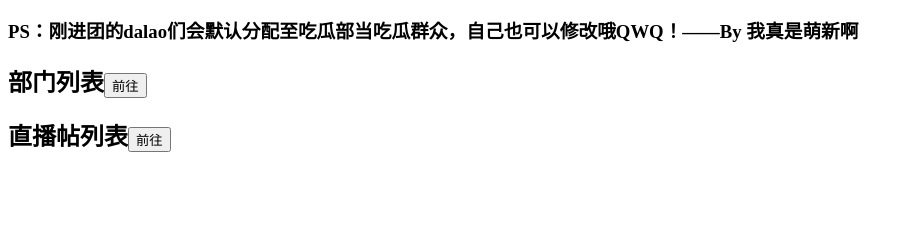
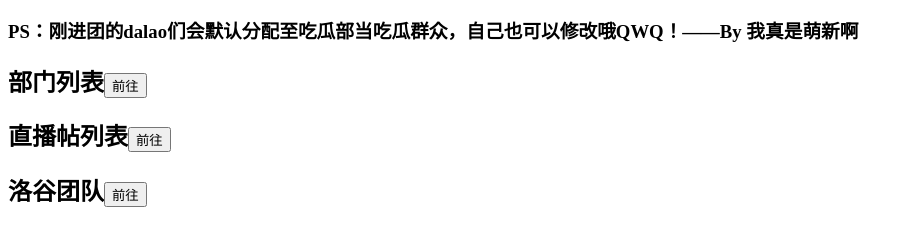
Before and after one commit to USALemon/luogulsp, a plain HTML site: page index.html in a window 1280 px wide. Shown: the part 173-418 px from the top of the page, without its empty margins (0-914 px from the left). Drawn offline with Linux system fonts and the light colour scheme.

Commit message:
Update index.html

```diff
--- a/index.html
+++ b/index.html
@@ -9,5 +9,6 @@
     <h3>PS：刚进团的dalao们会默认分配至吃瓜部当吃瓜群众，自己也可以修改哦QWQ！——By 我真是萌新啊</h3>
     <h2>部门列表<a href="/luogulsp.github.io/dep.html" style=\"text-decoration:none"><input type="button" id="bt" onclick="window.location.href('连接')" value="前往"><a></h2>
     <h2>直播帖列表<a href="/luogulsp.github.io/liv.html" style=\"text-decoration:none"><input type="button" id="bt" onclick="window.location.href('连接')" value="前往"><a></h2>
+    <h2>洛谷团队<a href="https://www.luogu.org/team/show?teamid=18750" style=\"text-decoration:none"><input type="button" id="bt" onclick="window.location.href('连接')" value="前往"><a></h2>
   </body>
 </html>
```
